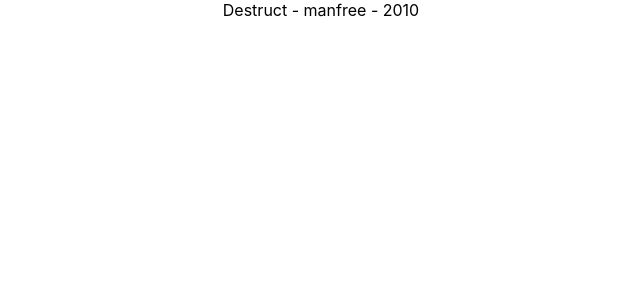
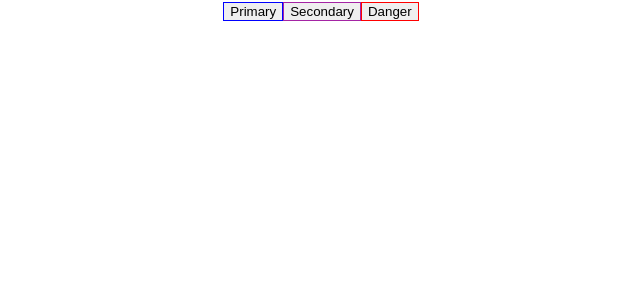
Before and after one commit to mukilathuruvan/frenzo-react, a React (Create React App) app in the folder my-app/: page / in a window 1280 px wide. Shown: the top 300 px of the page, without its empty margins (319-959 px from the left). Built offline with nearby package versions, Linux system fonts and the light colour scheme.

Commit message:
plain css styling

```diff
--- a/my-app/src/App.js
+++ b/my-app/src/App.js
@@ -1,10 +1,11 @@
 import "./App.css";
-import Child, { Name } from "./components/Child";
-import { Destruct } from "./components/Destruct";
+import Button from "./components/Button";
 function App() {
   return (
     <div className="App">
-      <Destruct name="manfree" year={2010} />
+      <Button>Primary</Button>
+      <Button>Secondary</Button>
+      <Button>Danger</Button>
     </div>
   );
 }
--- /dev/null
+++ b/my-app/src/components/Button.jsx
@@ -0,0 +1,7 @@
+import React from "react";
+import "../style/button.css";
+const Button = ({ children }) => {
+  return <button className={`${children.toLowerCase()}`}>{children}</button>;
+};
+
+export default Button;
--- /dev/null
+++ b/my-app/src/style/button.css
@@ -0,0 +1,9 @@
+.primary {
+  border: 1px blue solid;
+}
+.secondary {
+  border: 1px solid rgb(164, 36, 164);
+}
+.danger {
+  border: 1px solid red;
+}
```
